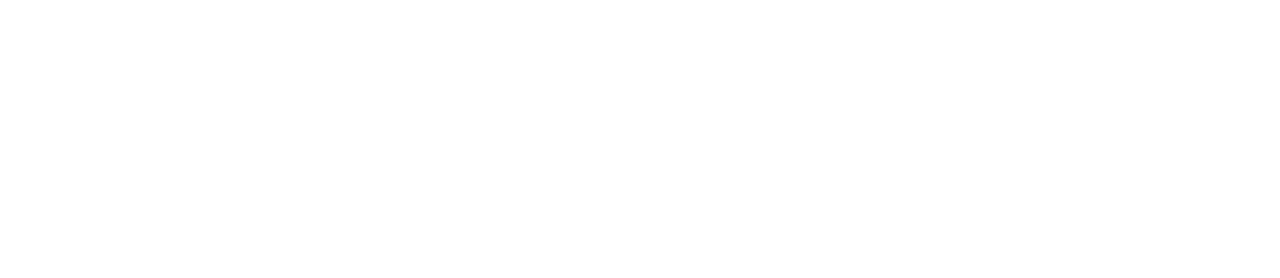
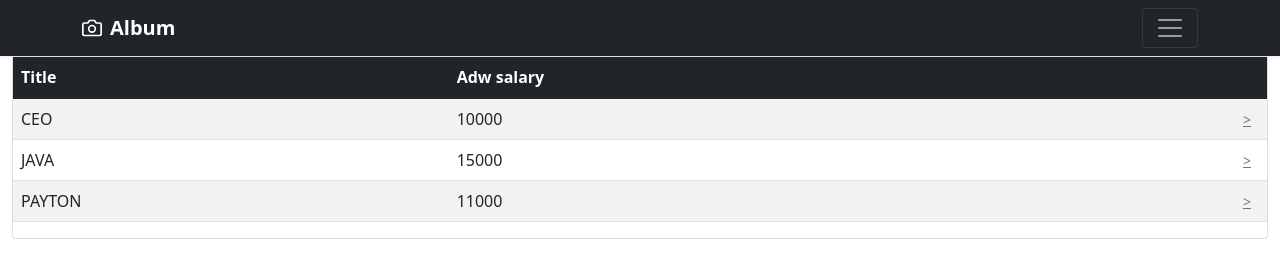
Before and after one commit to Maksim-k02/EpamProject, a plain HTML site: page documentation/html_timplate/index.html in a window 1280 px wide. Drawn offline with nearby package versions, Linux system fonts and the light colour scheme.

Commit message:
Add html and folder model

```diff
--- a/documentation/html_timplate/index.html
+++ b/documentation/html_timplate/index.html
@@ -3,8 +3,82 @@
 <head>
     <meta charset="UTF-8">
     <title>EPAM</title>
+    <link href="https://cdn.jsdelivr.net/npm/bootstrap@5.1.3/dist/css/bootstrap.min.css" rel="stylesheet" integrity="sha384-1BmE4kWBq78iYhFldvKuhfTAU6auU8tT94WrHftjDbrCEXSU1oBoqyl2QvZ6jIW3" crossorigin="anonymous">
+    <script src="https://cdn.jsdelivr.net/npm/bootstrap@5.1.3/dist/js/bootstrap.bundle.min.js" integrity="sha384-ka7Sk0Gln4gmtz2MlQnikT1wXgYsOg+OMhuP+IlRH9sENBO0LRn5q+8nbTov4+1p" crossorigin="anonymous"></script>
 </head>
 <body>
+<header>
+    <div class="navbar navbar-dark bg-dark shadow-sm">
+        <div class="container">
+            <a href="#" class="navbar-brand d-flex align-items-center">
+                <svg xmlns="http://www.w3.org/2000/svg" width="20" height="20" fill="none" stroke="currentColor" stroke-linecap="round" stroke-linejoin="round" stroke-width="2" aria-hidden="true" class="me-2" viewBox="0 0 24 24"><path d="M23 19a2 2 0 0 1-2 2H3a2 2 0 0 1-2-2V8a2 2 0 0 1 2-2h4l2-3h6l2 3h4a2 2 0 0 1 2 2z"></path><circle cx="12" cy="13" r="4"></circle></svg>
+                <strong>Album</strong>
+            </a>
+            <button class="navbar-toggler" type="button" data-bs-toggle="collapse" data-bs-target="#navbarHeader" aria-controls="navbarHeader" aria-expanded="false" aria-label="Toggle navigation">
+                <span class="navbar-toggler-icon"></span>
+            </button>
+        </div>
+    </div>
+    <selection id="departmens">
+        <div class="container-fluid">
+            <div class="row">
+                <div class="col">
+                    <div class="card">
+                        <table class="table table-striped">
+                            <thead class="table-dark">
+                            <tr>
+                                <th>Title</th>
+                                <th>Adw salary</th>
+                                <th></th>
+                            </tr>
+                            </thead>
+                            <tbody>
+                            <tr>
+                                <td>CEO</td>
+                                <td>10000</td>
+                                <td class="text-end">
+                                    <a href="#"
+                                    class="btn-sm btn-outline-secondary"
+                                       title="Edit department">
+                                        <i></i>
+                                    ></a>
+                                </td>
+
+                            </tr>
+                            <tr>
+                                <td>JAVA</td>
+                                <td>15000</td>
+                                <td class="text-end">
+                                    <a href="#"
+                                       class="btn-sm btn-outline-secondary"
+                                       title="Edit department">
+                                        <i></i>
+                                        ></a>
+                                </td>
+
+                            </tr>
+                            <tr>
+                                <td>PAYTON</td>
+                                <td>11000</td>
+                                <td class="text-end">
+                                    <a href="#"
+                                       class="btn-sm btn-outline-secondary"
+                                       title="Edit department">
+                                        <i></i>
+                                        ></a>
+                                </td>
+
+                            </tr>
+
+                            </tbody>
+                        </table>
+                    </div>
+                </div>
+            </div>
+        </div>
+    </selection>
+
+</header>
 
 
 
```
Also changed, not shown: 1 other file.
